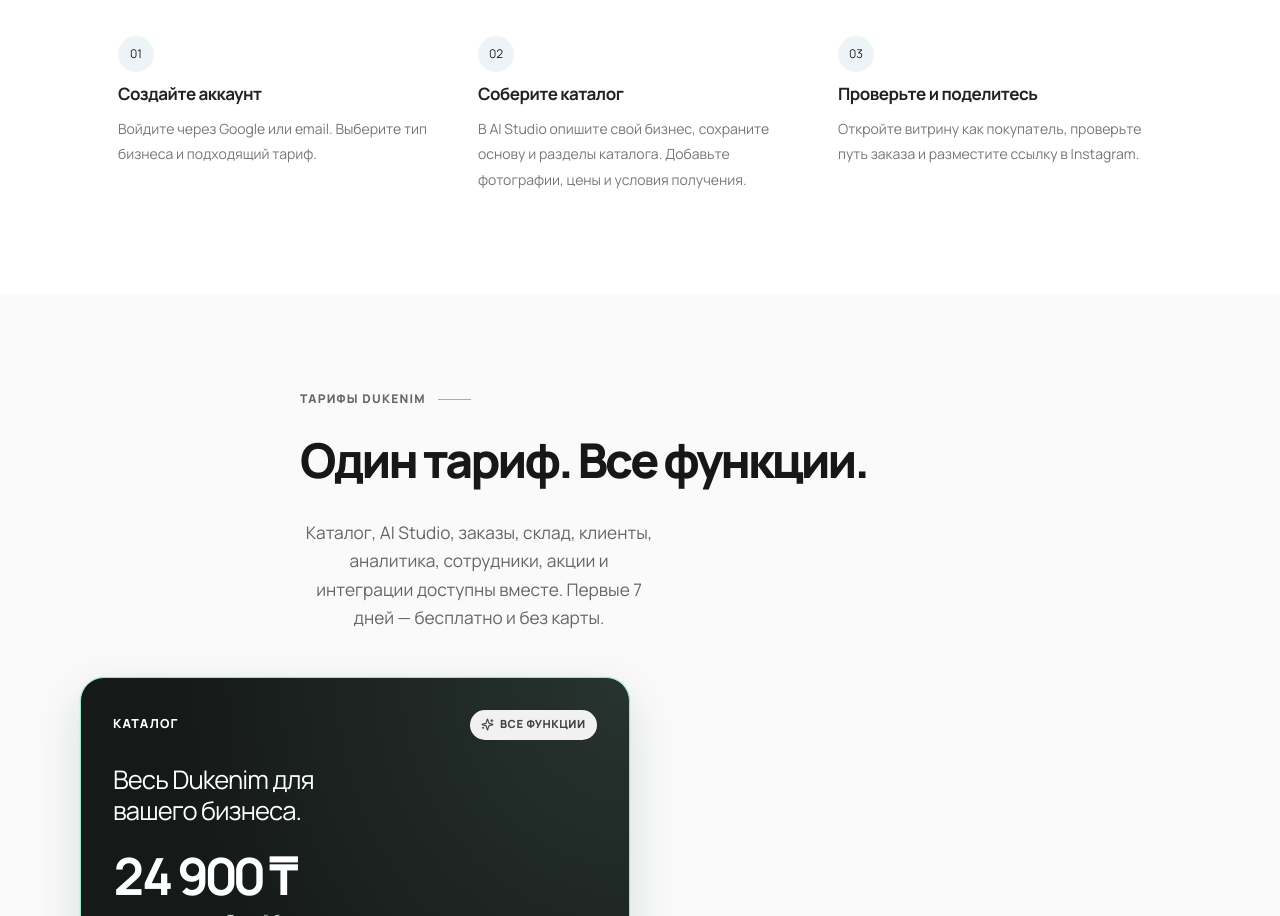
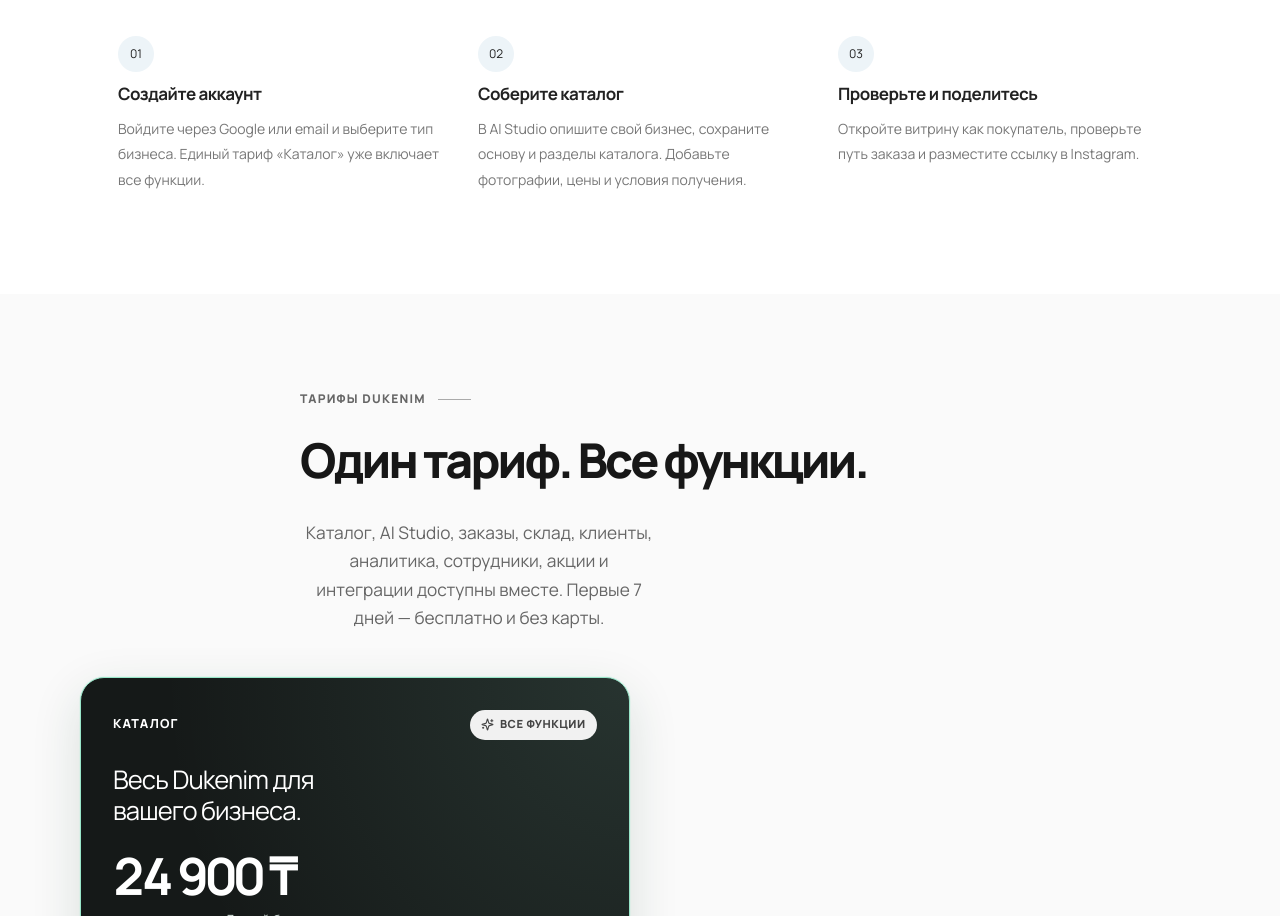
Before and after one commit to yera47/Dukenim-new, a Next.js app: page / in a window 1280 px wide. Shown: the part 5030-5946 px from the top of the page. Built offline with nearby package versions, Linux system fonts and the light colour scheme; no server answers.

Commit message:
fix: align public copy with single plan

```diff
--- a/src/app/page.tsx
+++ b/src/app/page.tsx
@@ -22,7 +22,7 @@
     <section id="products" className={styles.section}><div className={styles.heading}><small>ОТ ВЫБОРА ДО ЗАКАЗА</small><h2>Покупателю — магазин.<br/>Вам — ясная картина.</h2><p>Витрина и рабочий кабинет связаны между собой. Не нужно переносить каждый заказ из переписки в таблицу.</p></div><RecordedCommerce/><div className={styles.columns}>{[["Каталог","Фото, цены, варианты и наличие. Всё необходимое для выбора."],["Заказы","Контакты и состав заказа в одном месте. Подтверждайте и меняйте статус."],["Управление","Остатки, клиенты и аналитика входят в единый тариф «Каталог»."]].map(([title,text])=><article key={title}><h3>{title}</h3><p>{text}</p></article>)}</div></section>
     <section className={styles.section}><div className={styles.heading}><small>ПОД ВАШ АССОРТИМЕНТ</small><h2>Не один макет<br/>для любого бизнеса.</h2><p>Тип бизнеса меняет структуру и подсказки. Переключите примеры: покупателю остаётся знакомый путь — посмотреть, выбрать и заказать.</p></div><NicheShowcase/></section>
     <section id="ai" className={styles.section}><div className={styles.heading}><small>AI STUDIO</small><h2>От вашей идеи —<br/>к первому каталогу.</h2><p>AI Studio встречает вас после регистрации: предложит разделы и тексты. Проверьте предложение, сохраните разделы и добавьте свои товары. Поддержка человека всегда рядом.</p></div><div className={styles.conversation}><div className={styles.question}>Помоги описать новую коллекцию для моего магазина.</div><div className={styles.answer}><Sparkles size={23}/><div><b>Начнём с того, что важно покупателю.</b><p>Расскажите о товарах, аудитории и стиле бренда. AI Studio подготовит заголовок, описание и текст кнопки для вашей витрины.</p><small>Пример сценария · результат требует проверки</small></div></div><Link href="/register" className={styles.primary}>Начать с AI Studio <ArrowRight size={16}/></Link><p className={styles.support}><MessageCircle size={18}/>Нужен человек? Поддержка доступна отдельно из кабинета и AI Studio.</p></div></section>
-    <section id="system" className={styles.section}><div className={styles.heading}><small>ПОНЯТНЫЙ СТАРТ</small><h2>Один шаг за другим.</h2></div><div className={styles.columns}>{[["Создайте аккаунт","Войдите через Google или email. Выберите тип бизнеса и подходящий тариф."],["Соберите каталог","В AI Studio опишите свой бизнес, сохраните основу и разделы каталога. Добавьте фотографии, цены и условия получения."],["Проверьте и поделитесь","Откройте витрину как покупатель, проверьте путь заказа и разместите ссылку в Instagram."]].map(([title,text],i)=><article key={title}><span className={styles.number}>0{i+1}</span><h3>{title}</h3><p>{text}</p></article>)}</div></section>
+    <section id="system" className={styles.section}><div className={styles.heading}><small>ПОНЯТНЫЙ СТАРТ</small><h2>Один шаг за другим.</h2></div><div className={styles.columns}>{[["Создайте аккаунт","Войдите через Google или email и выберите тип бизнеса. Единый тариф «Каталог» уже включает все функции."],["Соберите каталог","В AI Studio опишите свой бизнес, сохраните основу и разделы каталога. Добавьте фотографии, цены и условия получения."],["Проверьте и поделитесь","Откройте витрину как покупатель, проверьте путь заказа и разместите ссылку в Instagram."]].map(([title,text],i)=><article key={title}><span className={styles.number}>0{i+1}</span><h3>{title}</h3><p>{text}</p></article>)}</div></section>
     <PricingSection/><MarketingFaq/>
     <section id="security" className={styles.trust}><h2>Ваши данные — под вашим контролем.</h2><p>Доступ к магазину проверяется на сервере. Данные разных магазинов разделены. Dukenim не хранит данные банковских карт; онлайн-оплата для покупателей подключается отдельно.</p></section>
     <section className={styles.final}><h2>Начните с первого товара.</h2><p>Соберите магазин и проверьте его в течение 7 бесплатных дней.</p><Link href="/register" className={styles.primary}>Создать магазин <ArrowRight size={17}/></Link></section>
```
Also changed, not shown: src/app/legal/offer/page.tsx (+1 -1 lines).
